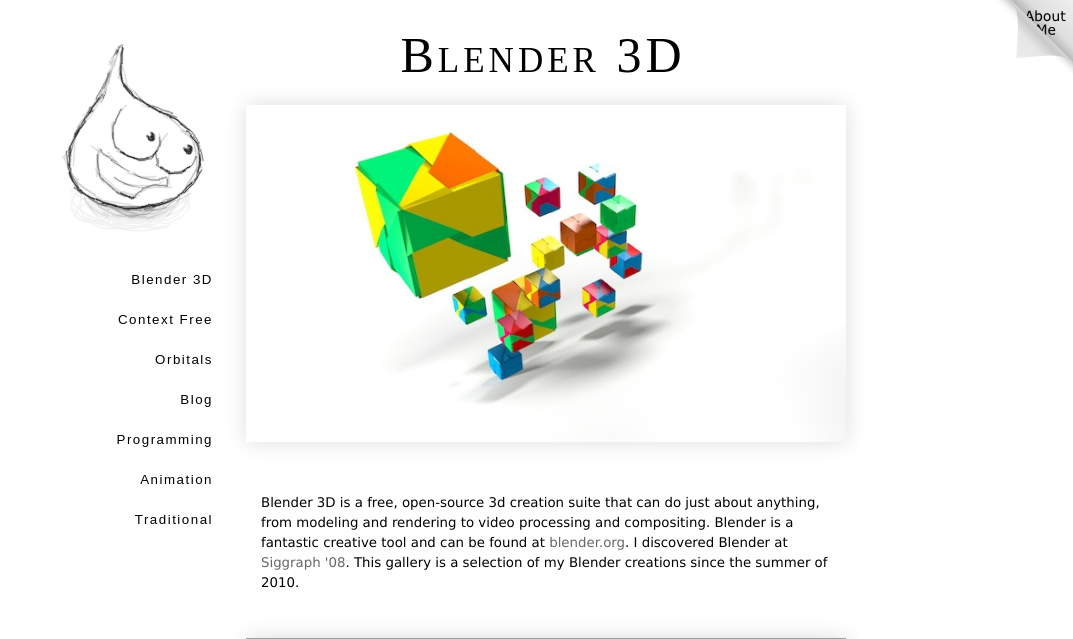
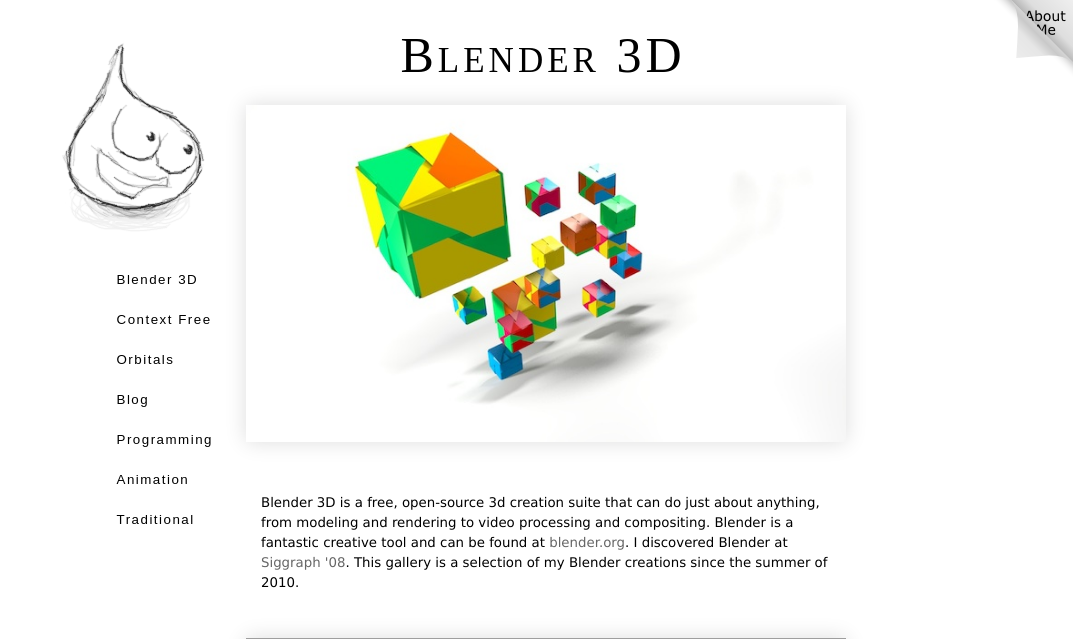
Before and after one commit to mlsteele/milessteele.com, a PHP site: page /blender in a window 1280 px wide. Shown: the top 639 px of the page, without its empty margins (207-1280 px from the left). Run offline with PHP 8.4, Linux system fonts and the light colour scheme; grey boxes are pictures that could not be loaded.

Commit message:
fix nav silliness

```diff
--- a/index.php
+++ b/index.php
@@ -128,21 +128,13 @@
 		<a id="symbol" href="/"></a>
 		<div id="divisorL"></div>
 		<div id="nav">
-			<div class="navdiv"></div>
 			<a href="/blender">Blender 3D</a>
-			<div class="navdiv"></div>
 			<a href="/context_free">Context Free</a>
-			<div class="navdiv"></div>
 			<a href="/orbitals">Orbitals</a>
-			<div class="navdiv"></div>
 			<a href="https://blog.milessteele.com/">Blog</a>
-			<div class="navdiv"></div>
 			<a href="/projects">Programming</a>
-			<div class="navdiv"></div>
 			<a href="/animation">Animation</a>
-			<div class="navdiv"></div>
 			<a href="/traditional">Traditional</a>
-			<div class="navdiv"></div>
 		</div>
 	</div>
 	<div id="divisorM"></div>
--- a/js/common.js
+++ b/js/common.js
@@ -23,6 +23,7 @@
 // });
 
 // Navigation Jiggle
+/*
 $(document).ready(function() {
 	var nav = $('#nav');
 
@@ -52,6 +53,7 @@ $(document).ready(function() {
 		$(this).prev().animate(newstyle, animproperties);
 	});
 });
+*/
 
 // Up Arrow
 $(document).ready(function() {
--- a/style/common.css
+++ b/style/common.css
@@ -77,23 +77,23 @@ body ::-moz-selection {
   position: relative;
   margin-top: 0px;
   list-style-type: none;
-  text-align: right;
+  text-align: left;
 }
 #container #colL #nav A:link {
   text-decoration: none;
-  color: #000000;
+  color: #000;
 }
 #container #colL #nav A:visited {
   text-decoration: none;
-  color: #000000;
+  color: #000;
 }
 #container #colL #nav A:active {
   text-decoration: none;
-  color: #000000;
+  color: #000;
 }
 #container #colL #nav A:hover {
   text-decoration: none;
-  color: #000000;
+  color: #000;
 }
 #container #colL #nav a {
   display: block;
@@ -104,16 +104,29 @@ body ::-moz-selection {
   border-color: #666;
   border-width: 0px 0px;
 }
-#container #colL #nav .navdiv {
-  height: 0px;
-  right: 0px;
-  width: 0px;
-  margin-right: 58px;
-  border: 0px;
-  border-top: 1px;
-  border-style: solid;
-  border-color: #bbb;
+#container #colL #nav a:before,
+#container #colL #nav a:after {
+  display: block;
+  content: "";
   position: absolute;
+  width: 0;
+  height: 1px;
+  transition: all 0.15s ease, background-color 0.4s ease;
+}
+#container #colL #nav a:before {
+  margin: -10px 0;
+  margin-left: 58px;
+}
+#container #colL #nav a:after {
+  margin: 10px 0;
+  margin-left: 58px;
+}
+#container #colL #nav a:hover:before,
+#container #colL #nav a:hover:after {
+  width: 116px;
+  margin-left: -5px;
+  background-color: #bbb;
+  transition: all 0.4s ease, background-color 0.2s ease;
 }
 #container #divisorM {
   visibility: hidden;
--- a/style/common.less
+++ b/style/common.less
@@ -108,7 +108,7 @@ body {
 
 			margin-top: 0px;
 			list-style-type: none;
-			text-align: right;
+			text-align: left;
 			.stealthLink;
 
 			a {
@@ -124,17 +124,29 @@ body {
 				border-width: 0px 0px;
 			}
 
-			.navdiv {
-				height: 0px;
-				right: 0px;
-				width: 0px;
-				margin-right: 58px;
+			a:before, a:after {
+				display: block;
+				content: "";
+				position: absolute;
+				width: 0;
+				height: 1px;
+				transition: all .15s ease, background-color .4s ease;
+			}
 
-				border: 0px;
-				border-top: 1px;
-				border-style: solid;
-				border-color: #bbb;
-				position: absolute;
+			a:before {
+				margin: -10px 0;
+				margin-left: 58px;
+			}
+
+			a:after {
+				margin: 10px 0;
+				margin-left: 58px;
+			}
+			a:hover:before, a:hover:after {
+				width: 116px;
+				margin-left: -5px;
+				background-color: #bbb;
+				transition: all .4s ease, background-color .2s ease;
 			}
 		}
 	}
```
Also changed, not shown: other parts of style/common.css (+14 -15 lines).
